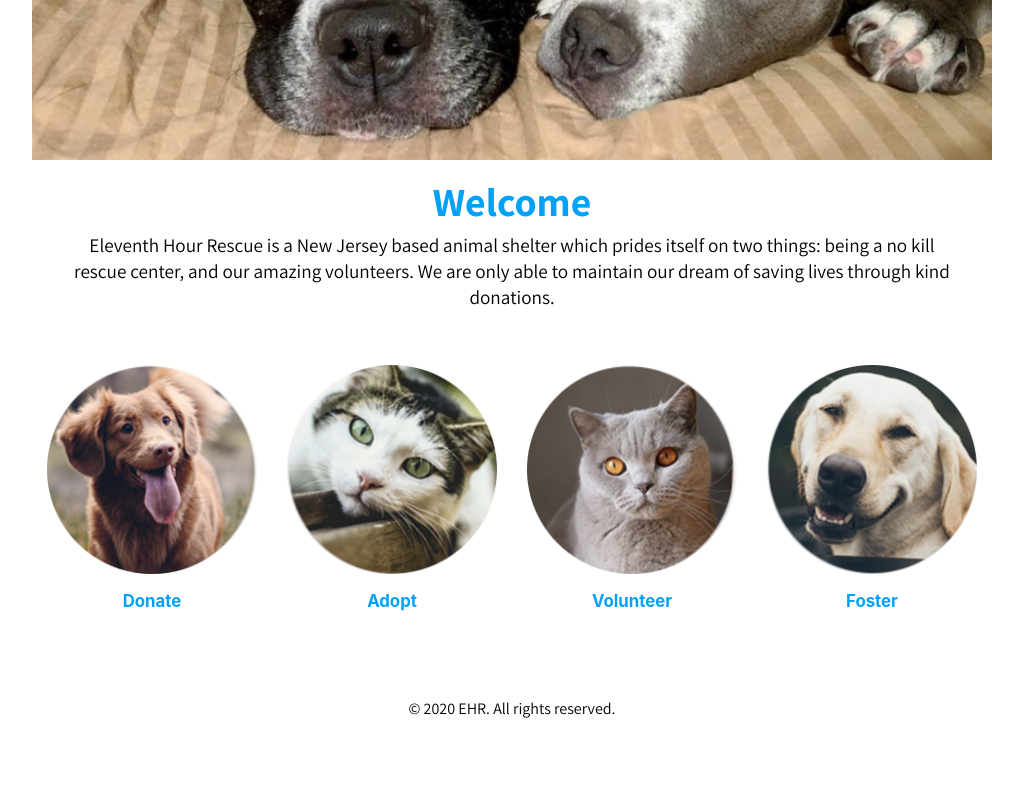
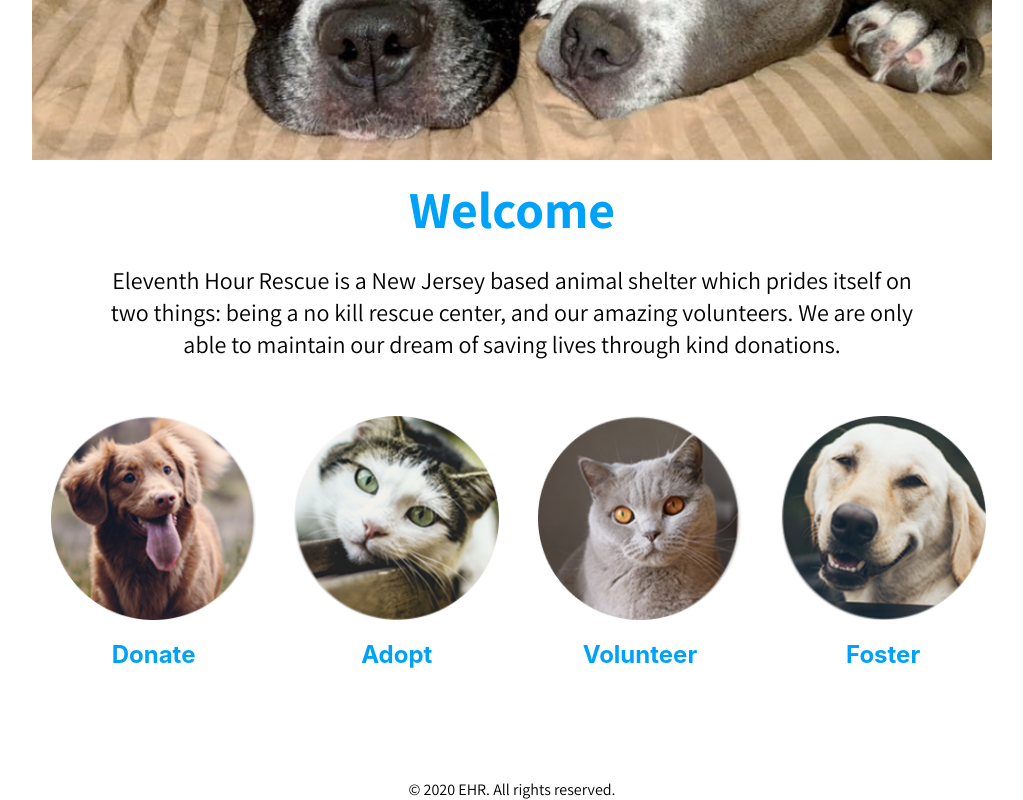
Before and after one commit to Henry-Cook/Eleventh-Hour-Rescue-Redesign, a React (Create React App) app in the folder client/: page / in a window 1280 px wide. Shown: the part 413-1213 px from the top of the page, without its empty margins (128-1151 px from the left). Before the commit the page ends 1132 px from the top, so only its background shows below. Built offline with nearby package versions, Linux system fonts and the light colour scheme.

Commit message:
Added vw/vh percentages for element resizing

```diff
--- a/client/src/components/action-card/action-card.css
+++ b/client/src/components/action-card/action-card.css
@@ -1,28 +1,20 @@
 
 .action-card {
-
-  padding: 15px;
+  width: 16vw;
+  display: flex;
+  flex-direction: column;
+  align-items: center;
+  justify-content: center;
+  padding: 0 1.5vw;
 }
 
 .action-card img {
   width: 100%;
-  max-width: 214px;
-  min-width: 114px;
+  transition: .3s ease-in-out;
 }
 
-.action-card #0 {
-grid-column-start: 1;
-grid-column-end: 2;
+.action-card img:hover {
+  transform: scale(1.2);
+
+
 }
-.action-card #1 {
-  grid-column-start: 2;
-  grid-column-end: 3;
-}
-.action-card #2 {
-  grid-column-start: 3;
-  grid-column-end: 4;
-}
-.action-card #3 {
-  grid-column-start: 4;
-  grid-column-end: 5;
-}
--- a/client/src/screens/home/home.css
+++ b/client/src/screens/home/home.css
@@ -7,13 +7,13 @@
   grid-template-rows: .5fr .2fr .5fr;
   height: 100%;
   justify-content: center;
+  margin-bottom: 9vh;
 }
 
 #homedogs {
   object-fit: cover;
   width: 100%;
-  min-width: 424px;
-  max-height: 691px;
+  max-width: 100vw;
   grid-row-end: 2;
   grid-column-start: 1;
   grid-column-end: -1;
@@ -29,45 +29,44 @@
   grid-column-end: -1;
   grid-row-start: 2;
   grid-row-end: 3;
-  width: 100%;
-  min-width: 324px;
-
+  justify-content: center;
 }
 
 .welcome-message h1, p {
+  display: flex;
   text-align: center;
 }
 
 .welcome-message h1 {
   margin: 0;
   color: #00a1f8;
-  font-size: 2.5em;
+  font-size: 52px;
   padding: 15px 0 5px 0;
   font-weight: 700;
 }
 
 .welcome-message p {
   margin: 0;
-  padding: 0 35px;
-  font-size: 1.2em;
+  padding: 2vh 5vw 4vh 5vw;
+  font-size: 24px;
 }
 
 .cards-container {
-  margin: 40px 0;
-  grid-row-start: 3;
+  grid-row-end: 4;
   grid-column-start: 1;
-  grid-column-end: -1;
+  grid-column-end: 3;
   display: flex;
-  justify-content: center;
+  max-width: 100%;
   box-sizing: border-box;
+  margin-top: 3vh;
+  align-items: center;
 }
-
 .cards-container a {
+  padding: 20;
   text-align: center;
   text-decoration: none;
   color: #00a1f8;
   font-weight: bold;
-  font-size: .7em;
 }
 
 .cards-container a:hover {
```
